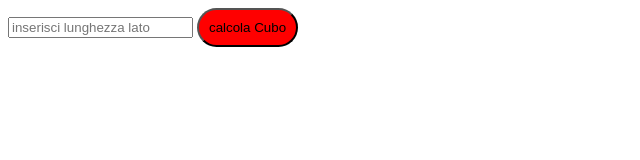
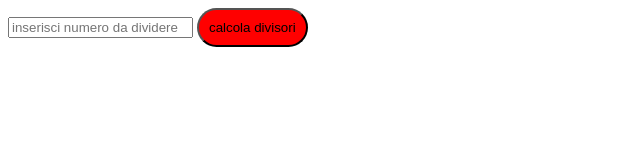
Before and after one commit to AdrianoFappone/AdrianoFappone.github.io, a plain HTML site: page index.html in a window 1280 px wide. Shown: the full height of the page, 0-640 px from the left. Drawn offline with Linux system fonts and the light colour scheme.

Commit message:
Update index.html

```diff
--- a/index.html
+++ b/index.html
@@ -7,8 +7,8 @@
     <title>Document</title>
 </head>
 <body>
-    <input placeholder="inserisci lunghezza lato">
-    <button style="padding: 10px; border-radius: 26px; background-color: red; color: black; cursor: pointer;">calcola Cubo</button>
+    <input placeholder="inserisci numero da dividere">
+    <button style="padding: 10px; border-radius: 26px; background-color: red; color: black; cursor: pointer;">calcola divisori</button>
     <h1 style="display: block;"></h1>
     <script>
         let bottone=document.querySelector('button')
```
